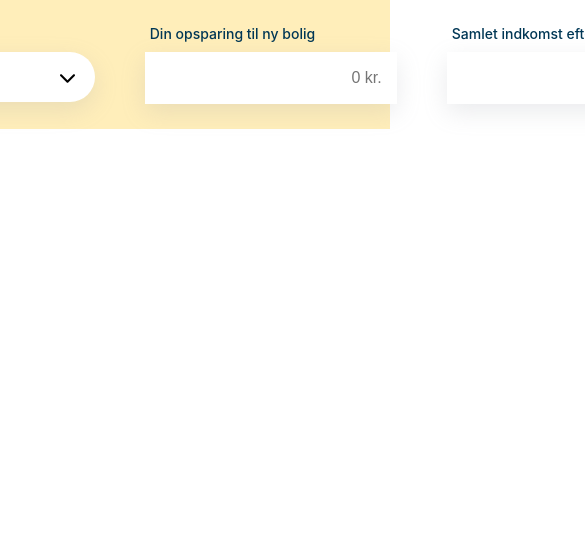
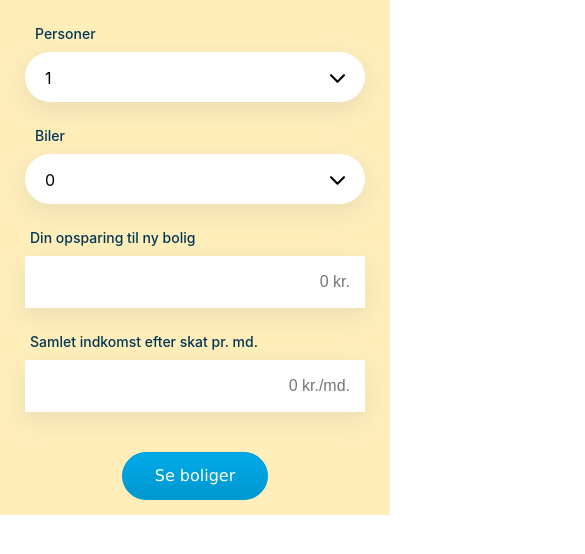
Before and after one commit to Maxlitv/housing-db, a React (Create React App) app: page / in a window 390 px wide. Shown: the top 554 px of the page, 585 px wide, since content can reach past the window. Built offline with nearby package versions, Linux system fonts and the light colour scheme.

Commit message:
'mobile_layouting'

```diff
--- a/src/App.css
+++ b/src/App.css
@@ -3,8 +3,23 @@
   justify-content: center;
   flex-direction: row;
   background-color: #FFEEBA;
+  align-items: center;
+  flex-wrap: wrap;
 }
 .flex-item{
   display: flex;
   flex-direction: column;
 }
+@media screen and (max-width: 480px) {
+  .App{
+    flex-direction: column;
+  }
+  .flex-item{
+    width: 100%;
+  }
+}
+@media screen and (max-width: 736px) {
+  .App{
+    flex-direction: column;
+  }
+}
--- a/src/App.js
+++ b/src/App.js
@@ -99,7 +99,7 @@ const reducer = (state, action) => {
       return {
         ...state,
         errorTips: {
-          ...state.errorTips.downPayment,
+          ...state.errorTips,
           [action.marker]: true,
         },
       };
@@ -107,7 +107,7 @@ const reducer = (state, action) => {
       return {
         ...state,
         errorTips: {
-          ...state.errorTips.downPayment,
+          ...state.errorTips,
           [action.marker]: false,
         },
       };
--- a/src/components/Personer/Personer.module.css
+++ b/src/components/Personer/Personer.module.css
@@ -23,7 +23,7 @@
   background-color: white;
   margin: 0px 25px 25px 25px;
   position: absolute;
-  z-index: 5;
+  z-index: 6;
   transition: all 0.3s;
   display: block;
   transition: all 0.3s;
@@ -102,3 +102,13 @@
 .arrow_up {
   transform: rotate(0deg);
 }
+@media screen and (max-width: 480px) {
+  .input_block{
+    width: auto;
+  }
+  .drop_open{
+    position: inherit;
+    width: auto;
+  }
+
+}
--- a/src/components/Savings/Savings.jsx
+++ b/src/components/Savings/Savings.jsx
@@ -4,7 +4,7 @@ import css from "./Savings.module.css";
 function Savings({ savings, dispatch, showErrorTip }) {
   const inputHandler = (e) => {
     let input1 = Number(e.target.value);
-    console.log(typeof input1);
+    new Intl.NumberFormat().format(input1)
     if (input1 >= 100000000) {
       dispatch({ type: "showErrorTip", marker: "savings" });
     } else {
--- a/src/components/Savings/Savings.module.css
+++ b/src/components/Savings/Savings.module.css
@@ -51,3 +51,14 @@ input::-webkit-inner-spin-button {
   color: #ffffff;
   font-size: 13px;
 }
+@media screen and (max-width: 480px) {
+  .input_savings {
+    width: auto;
+  }
+  .error_msg{
+    width: auto;
+  }
+  .label {
+    margin-top: 0px;
+  }
+}
--- a/src/components/Shared/Biler/Biler.module.css
+++ b/src/components/Shared/Biler/Biler.module.css
@@ -33,6 +33,7 @@
   display: block;
   transition: all 0.2s;
   position: absolute;
+  z-index: 5;
 }
 .drop_open_hide {
   display: none;
@@ -95,3 +96,15 @@
   background-color: rgb(0, 55, 85);
   color: white;
 }
+@media screen and (max-width: 480px) {
+  .input_block{
+    width: auto;
+  }
+  .drop_open{
+    position: inherit;
+    width: auto;
+  }
+  .label {
+    margin-top: 0px;
+  }
+}
--- a/src/components/Shared/Income/Income.module.css
+++ b/src/components/Shared/Income/Income.module.css
@@ -53,3 +53,14 @@ input[type="number"] {
   color: #ffffff;
   font-size: 13px;
 }
+@media screen and (max-width: 480px) {
+  .input_savings {
+    width: auto;
+  }
+  .error_msg{
+    width: auto;
+  }
+  .label{
+    margin-top: 0px;
+  }
+}
--- a/src/components/Shared/SubmitBtn/SubmitBtn.module.css
+++ b/src/components/Shared/SubmitBtn/SubmitBtn.module.css
@@ -23,7 +23,7 @@
   min-width: 144px;
   padding-left: 32px;
   padding-right: 32px;
-  margin-top: 50px;
+margin: 50px 25px 25px 25px;
 }
 .button:disabled {
   color: rgb(58, 67, 68);
@@ -39,3 +39,10 @@
 .button:active {
   transform: translateY(4px);
 }
+@media screen and (max-width: 480px) {
+  .button{
+    display: flex;
+    align-items: center;
+    margin: 15px auto;
+  }
+}
```
